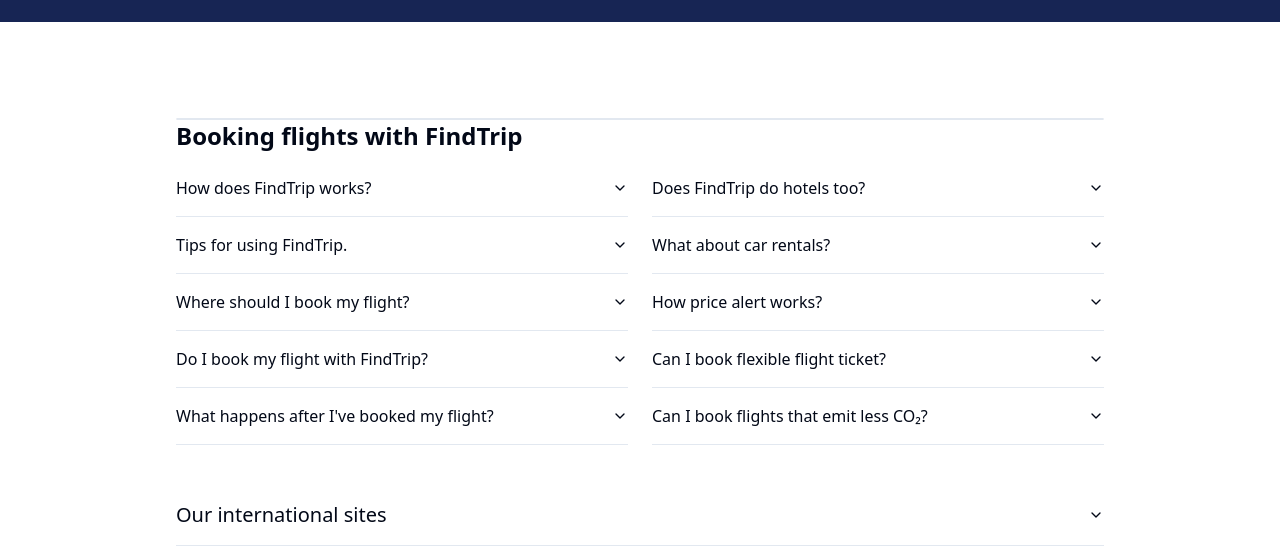
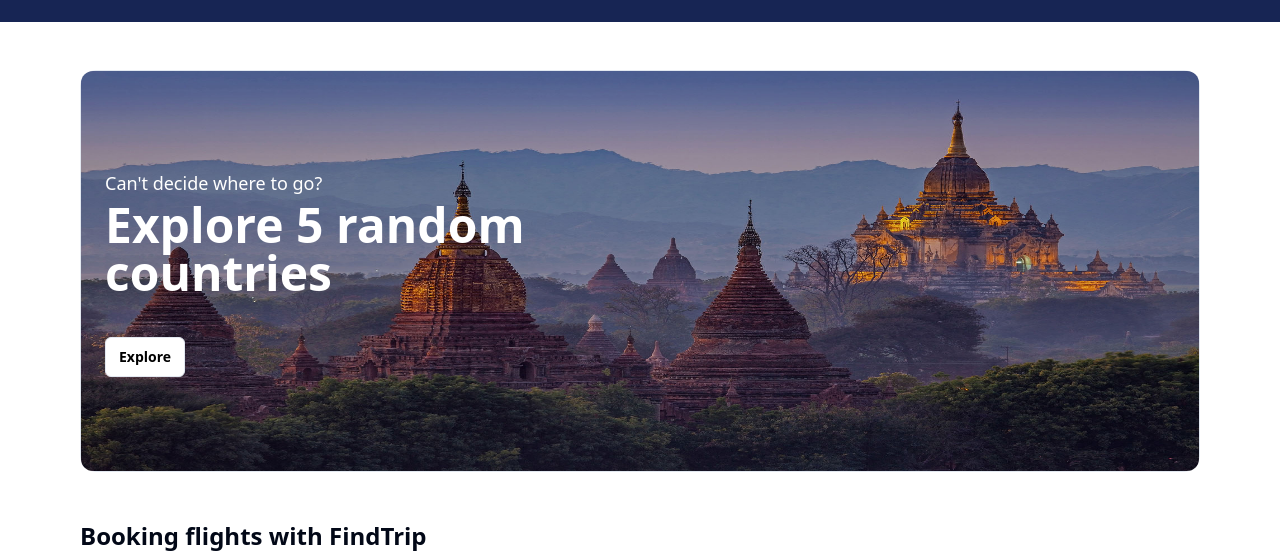
Before and after one commit to Pieczasz/find-trip, a Next.js app: page / in a window 1280 px wide. Shown: the part 246-800 px from the top of the page. Built offline with nearby package versions, Linux system fonts and the light colour scheme; grey boxes are pictures that could not be loaded.

Commit message:
Added image old-bagan to Explorer and changed Explorer css, changed page.tsx and font-bold on Footer

```diff
--- a/src/app/page.tsx
+++ b/src/app/page.tsx
@@ -6,7 +6,7 @@
 
 export default function Home() {
 	return (
-		<main className="flex min-h-screen flex-col items-center justify-between p-24">
+		<main className="flex min-h-screen flex-col items-center justify-between">
 			<MaxWidthWrapper>
 				<Explore />
 				<FAQ />
--- a/src/components/Explore.tsx
+++ b/src/components/Explore.tsx
@@ -1,21 +1,30 @@
+//components
 import Image from 'next/image';
 import { Button } from './ui/button';
 
 const Explore = () => {
 	return (
-		<div className="border rounded-2xl overflow-hidden">
+		<div className="border rounded-2xl overflow-hidde my-12">
 			<a href="/">
 				<div className="relative">
 					<Image
-						src="/explore.png"
+						src="/old-bagan.jpg"
 						alt="explore 5 random countries"
-						layout="fill"
-						objectFit="cover"
+						width={2000}
+						height={500}
+						className="rounded-xl h-[400px]"
 					/>
-					<div className="absolute top-0 left-0 w-full h-full flex flex-col justify-center items-center p-6 text-white">
-						<p className="text-lg">Can&apos;t decide where to go?</p>
-						<h2 className="text-6xl font-bold">Explore 5 random countries</h2>
-						<Button className="bg-white text-black">Explore</Button>
+					<div className="absolute top-0 left-0 w-1/2 h-full p-6 text-white flex flex-col justify-center">
+						<p className="text-lg py-1">Can&apos;t decide where to go?</p>
+						<h2 className="text-5xl font-bold pb-10">
+							Explore 5 random countries
+						</h2>
+						<Button
+							variant="outline"
+							className="text-black font-bold text-center w-20"
+						>
+							Explore
+						</Button>
 					</div>
 				</div>
 			</a>
--- a/src/components/FAQ.tsx
+++ b/src/components/FAQ.tsx
@@ -8,7 +8,7 @@
 
 const FAQ = () => {
 	return (
-		<div className="flex justify-center items-left w-full flex-col">
+		<div className="flex justify-center items-left w-full flex-col my-12">
 			<h3 className="pb-2 text-2xl font-bold">Booking flights with FindTrip</h3>
 			<div className="flex gap-6 w-full">
 				<div className="w-1/2">
--- a/src/components/Footer.tsx
+++ b/src/components/Footer.tsx
@@ -10,7 +10,7 @@
 const Footer = () => {
 	return (
 		<footer className="bg-blue-950 text-white p-10">
-			<div className="flex justify-between">
+			<div className="flex justify-between font-bold">
 				<p>Settings</p>
 				<Settings />
 				<div className="flex flex-col gap-y-4">
--- a/src/components/Header.tsx
+++ b/src/components/Header.tsx
@@ -1,3 +1,4 @@
+//components
 import Inputs from './Inputs';
 import MaxWidthWrapper from './MaxWidthWrapper';
 import Nav from './Nav';
--- a/src/components/InternationalSites.tsx
+++ b/src/components/InternationalSites.tsx
@@ -8,7 +8,7 @@
 
 const InternationalSites = () => {
 	return (
-		<div className="w-full mt-10">
+		<div className="w-full my-12">
 			<Accordion type="single" collapsible>
 				<AccordionItem value="item-1">
 					<AccordionTrigger className="text-xl">
```
Also changed, not shown: public/old-bagan.jpg (added).
